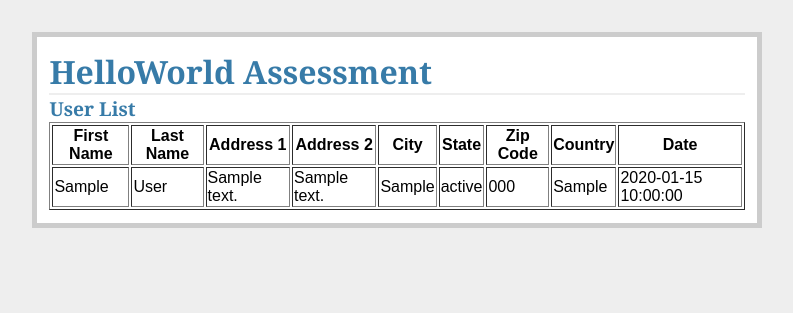
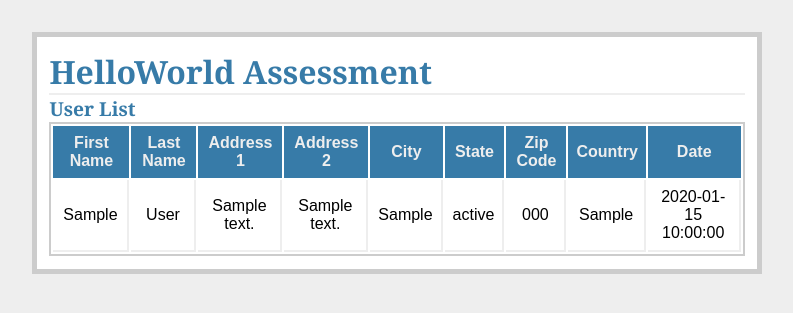
Before and after one commit to yazug/hwsea, a Flask app: page /admin/list in a window 1280 px wide. Shown: the top 313 px of the page, without its empty margins (243-1036 px from the left). Run offline with Flask 2, Linux system fonts and the light colour scheme; tables that the repository leaves empty hold one stand-in row (values such as "Sample post").

Commit message:
Adding better styling to the admin table.

```diff
--- a/static/style.css
+++ b/static/style.css
@@ -3,6 +3,13 @@ a, h1, h2       { color: #377ba8; }
 h1, h2          { font-family: 'Georgia', serif; margin: 0; }
 h1              { border-bottom: 2px solid #eee; }
 h2              { font-size: 1.2em; }
+
+.style-table	{ border: 2px solid #ccc; }
+.style-table th { padding: 0.5em; background: #377ba8; border: none; text-align: center; color: #eee; }
+.style-table td	{ padding: 0.5em; text-align: center; border-bottom: 2px solid #eee; border-right: 2px solid #eee; }
+
+.odd 		{ background: none; }
+.even 		{ background: #eee; }
 
 .page           { margin: 2em auto; width: 55%; max-width: 150em; border: 5px solid #ccc;
 		  padding: 0.8em; background: white; }
--- a/templates/admin.html
+++ b/templates/admin.html
@@ -1,7 +1,7 @@
 {% extends "layout.html" %}
 {% block body %}
 	<h2>User List</h2>
-	<table border="1">
+	<table class="style-table">
 		<tr>
 			<th>First Name</th>
 			<th>Last Name</th>
@@ -14,7 +14,7 @@
 			<th>Date</th>
 		</tr>
 		{% for user in user_list %}
-		<tr>
+		<tr class="{{ loop.cycle('odd', 'even') }}">
 			<td>{{ user.first_name }}</td>
 			<td>{{ user.last_name }}</td>
 			<td>{{ user.address1 }}</td>
```
